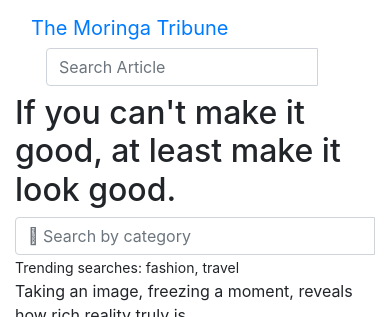
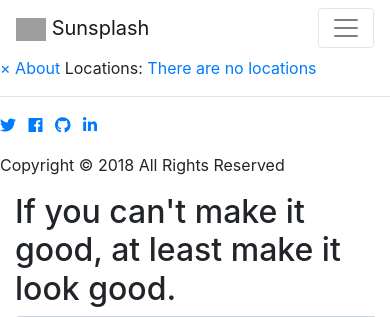
Before and after one commit to Arnoldblair/my-gallery, a Django app: template news/templates/index.html in a window 390 px wide. Shown: the top 317 px of the page. Run offline with Django 4.2, Linux system fonts and the light colour scheme; the template is opened without the code that fills it, so the values that code supplies are empty; some libraries are stand-ins or nearby versions; grey boxes are pictures that could not be loaded.

Commit message:
add navbar

```diff
--- a/news/templates/navbar.html
+++ b/news/templates/navbar.html
@@ -1,23 +1,129 @@
-<nav class="navbar navbar-inverse">
-  <div class="container-fluid">
-    <div class="navbar-header">
-      <a class="navbar-brand" href="{% url 'newsToday' %}">The Moringa Tribune</a>
+{% load bootstrap4 %}
+{% load static%}
+<!DOCTYPE html>
+<html lang="en" dir="ltr">
+    <head>
+        <meta charset="utf-8">
+        <meta name="viewport" content="width=device-width, initial-scale=1">
+        <title></title>
+        {% block styles %}
+          {% bootstrap_css %}
+        <link rel="stylesheet" href="{% static 'css/animate.min.css' %}">
+        <link rel="stylesheet" href="{% static 'css/index.css' %}">
+        {% endblock %}
+    </head>
+    <body>
+
+
+    <!-- Main Navbar -->
+    <nav class="navbar navbar-expand-lg navbar-light" id="navMain">
+        <div class="container navigation header_right wow fadeInLeft animated animated" data-wow-delay=".5s" style="visibility: visible; animation-delay: 0.5s; animation-name: fadeInLeft;">
+              <a class="navbar-brand" href="/"><img src="{% static 'images/cam5.png' %}" class="" style="width:30px"> Sunsplash</a>
+              <button class="navbar-toggler" type="button" data-toggle="collapse" data-target="#navbarNav" aria-controls="navbarNav" aria-expanded="false" aria-label="Toggle navigation">
+                <span class="navbar-toggler-icon"></span>
+              </button>
+              <div class="collapse navbar-collapse" id="navbarNav">
+                <ul class="navbar-nav">
+                  <li class="nav-item active"><a class="nav-link" href="/"> HOME <span class="sr-only">(current)</span></a></li>
+                  <li class="nav-item"><a class="nav-link" href="/" data-toggle="modal" data-target="#about">ABOUT</a></li>
+                  <li class="nav-item"><a class="nav-link" href="/#category">CATEGORY</a></li>
+                  <li class="nav-item"><a class="nav-link open-nav" style="cursor:pointer">LOCATION</a></li>
+                </ul>
+                <ul class="navbar-nav left">
+                    <a class="nav-item nav-link ml-auto social" href="https://github.com/SophiaNM" target="_blank"><i class="fab fa-github"></i></a>
+                    <a class="nav-item nav-link ml-auto social" href="https://www.linkedin.com/in/sophia-njeri-murage-b14073b5/" target="_blank"><i class="fab fa-linkedin-in"></i></a>
+                    <a class="nav-item nav-link ml-auto social" href="https://twitter.com/MurageSophia" target="_blank"><i class="fab fa-twitter"></i></a>
+                    <a class="nav-item nav-link ml-auto social" href="https://www.facebook.com/sophianjeri.murage.9" target="_blank"><i class="fab fa-facebook"></i></a>
+                </ul>
+              </div>
+          </div>
+    </nav>
+    <!-- End of main navbar -->
+
+    <!-- About Modal -->
+    <div class="modal fade" id="about" tabindex="-1" role="dialog" aria-labelledby="deleteModalLabel" aria-hidden="true">
+        <div class="modal-dialog" role="document">
+            <div class="modal-content">
+                <div class="modal-header">
+                    <h5 class="modal-title about"><img src="{% static 'images/cam5.png' %}" class="" style="width:30px"> SUNSPLASH</h5>
+                    <button type="button" class="close" data-dismiss="modal" aria-label="Close">
+                        <span aria-hidden="true">&times;</span>
+                    </button>
+                </div>
+                <div class="modal-body">
+                    <div class="container row">
+                        <p class="abt">
+                            Sunsplash is an application of beautiful images with a splash of color.
+                            <br>
+                        <p class="abt">
+                            Search for photoghraphs on interest based on various categories and view the pictures by location.
+                        </p>
+                        </p>
+                        <div class="">
+
+                            <img src="{% static 'images/spalsh.jpg' %}" alt="" class = "splash">
+                        </div>
+                        <hr>
+                        <blockquote class="text-muted abt">
+                            ~Perfection is achieved not when there is nothing more to add but when there is nothing left to take away ~ Antoine de Saint-Exupery
+                        </blockquote>
+                    </div>
+                </div>
+            </div>
+        </div>
+    </div>
+    <!-- End of about modal -->
+
+    <!-- Location side navebar -->
+    <div id="sideNav" class="nav-side">
+        <a href="javascript:void(0)" class="close-nav">&times;</a>
+        <a href="#" data-toggle="modal" data-target="#about">About</a>
+        <a>Locations:</a>
+        {% for location in locations %}
+        <a href="/location/{{location.id}}">{{location.name}}</a>
+        {% empty %}
+        <a href="#">There are no locations</a>
+        {% endfor %}
+        <hr>
+        <div class="locations">
+        </div>
+        <div class="footer">
+            <div class="row">
+                <div class="col-md-12 social-buttons">
+                    <ul class="list-inline">
+                        <li class="list-inline-item">
+                            <a
+                                href="https://twitter.com/MurageSophia" target="_blank">
+                                <i class="fab fa-twitter"></i>
+                            </a>
+                        </li>
+                        <li class="list-inline-item">
+                            <a class="tooltip-test" title="follow me"
+                                href="https://www.facebook.com/sophianjeri.murage.9" target="_blank">
+                                <i class="fab fa-facebook"></i>
+                            </a>
+                        </li>
+                        <li class="list-inline-item">
+                            <a class="tooltip-test" title="follow me"
+                                href="https://github.com/SophiaNM" target="_blank">
+                                <i class="fab fa-github"></i>
+                            </a>
+                        </li>
+                        <li class="list-inline-item">
+                            <a class="tooltip-test" title="follow me"
+                                href="https://www.linkedin.com/in/sophia-njeri-murage-b14073b5/" target="_blank">
+                                <i class="fab fa-linkedin-in"></i>
+                            </a>
+                        </li>
+                    </ul>
+                </div>
+                <div class="col-md-12">
+                    <p>Copyright &copy; 2018 All Rights Reserved</p>
+                </div>
+            </div>
+        </div>
     </div>
 
-    <!-- Adding a search form  -->
-    <div class="col-sm-4 col-md-4 navbar-right">
-
-      <form class="navbar-form" role="search" action="{% url 'search_results' %}">
-
-        <div class="input-group">
-          <input type="text" class="form-control" placeholder="Search Article" name="article">
-          <div class="input-group-btn">
-            <button class="btn btn-default" type="submit"><i class="glyphicon glyphicon-search"></i></button>
-          </div>
-        </div>
-
-      </form>
-    </div>
-    <!-- search form end -->
-  </div>
-</nav>
+    <!-- End of side navbar -->
+    </body>
+</html>
```
